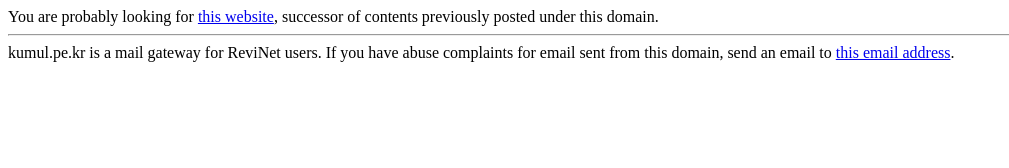
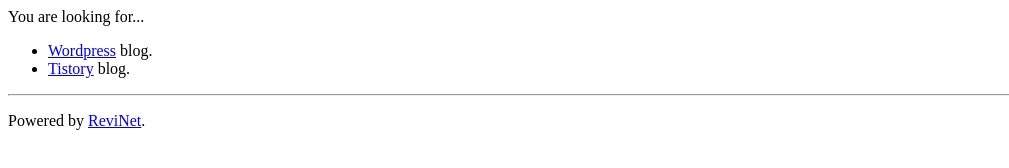
Before and after one commit to revinet/revi.blog, a plain HTML site: page index.html in a window 1280 px wide. Shown: the whole page, without its empty margins (0-1009 px from the left). Drawn offline with Linux system fonts and the light colour scheme.

Commit message:
Init
Signed-off-by: Yongmin Hong <revi@pobox.com>

```diff
--- a/index.html
+++ b/index.html
@@ -1,16 +1,17 @@
 <html>
 <head>
 <title>
-ReviNet mail gateway
+ReviBlog
 </title>
 </head>
 <body>
-You are probably looking for <a href="https://revi.omg.lol">this website</a>, successor of contents previously posted under this domain.
+<p>You are looking for...</p>
+<ul>
+        <li><a href="https://wp.revi.blog">Wordpress</a> blog.</li>
+        <li><a href="https://tistory.revi.blog">Tistory</a> blog.</li>
+</ul>
 <hr>
-kumul.pe.kr is a mail gateway for ReviNet users. If you have abuse complaints for email sent from this domain, send an email to <a href="https://spamty.eu/mail/v4/1857/aKamnytogw28e62457/">this email address</a>.
-
-<script data-goatcounter="https://revinet.goatcounter.com/count"
-        async src="//gc.zgo.at/count.js"></script>
+<p>Powered by <a href="https://revi.omg.lol">ReviNet</a>.</p>
 <a href="http://jacobsm.com/mhjp.php?s=85291"><span style="display: none;">comment</span></a>
 </body>
 </html>
```
Also changed, not shown: ads.txt (added), keybase.txt (deleted), 2 other files.
